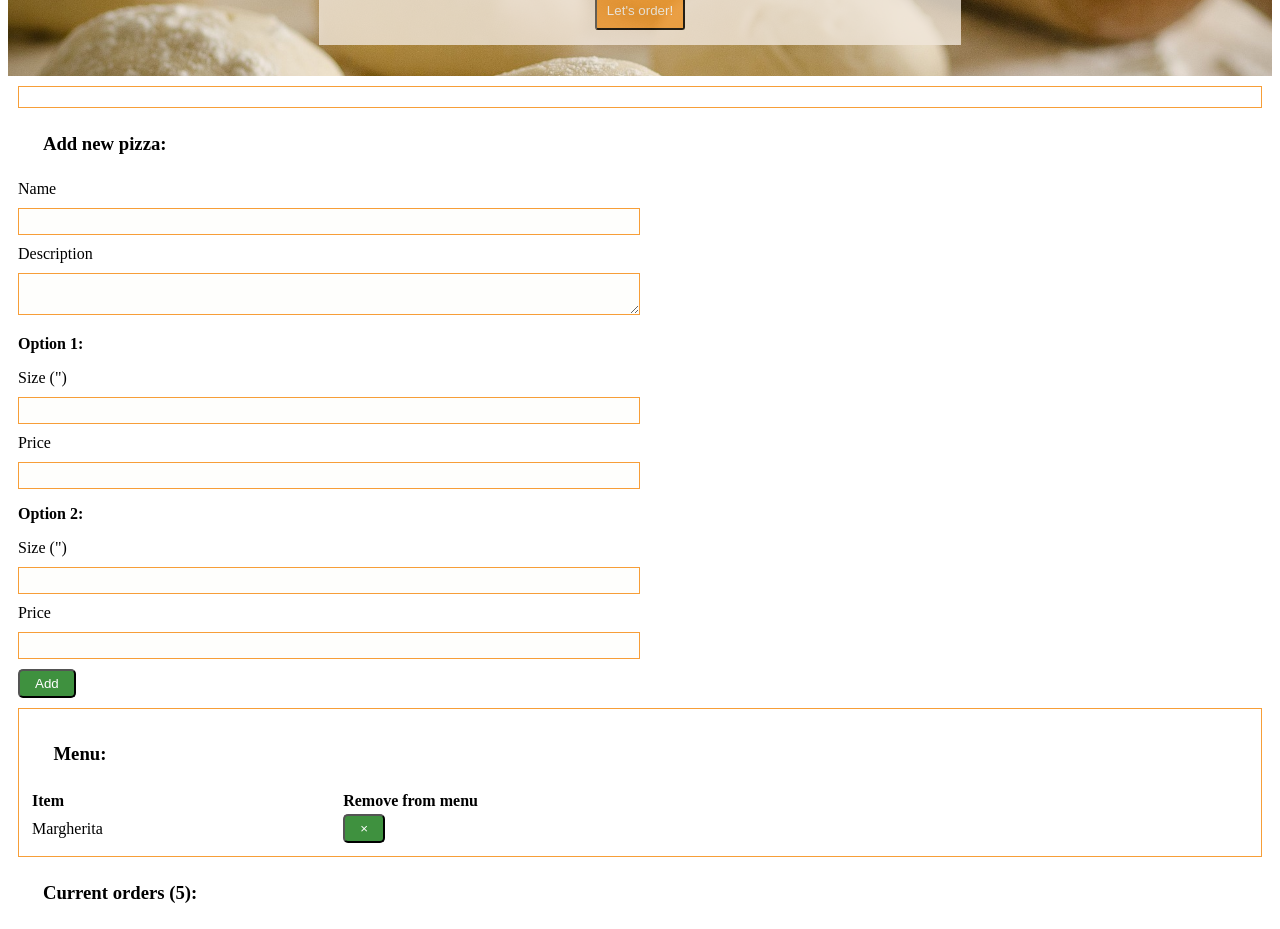
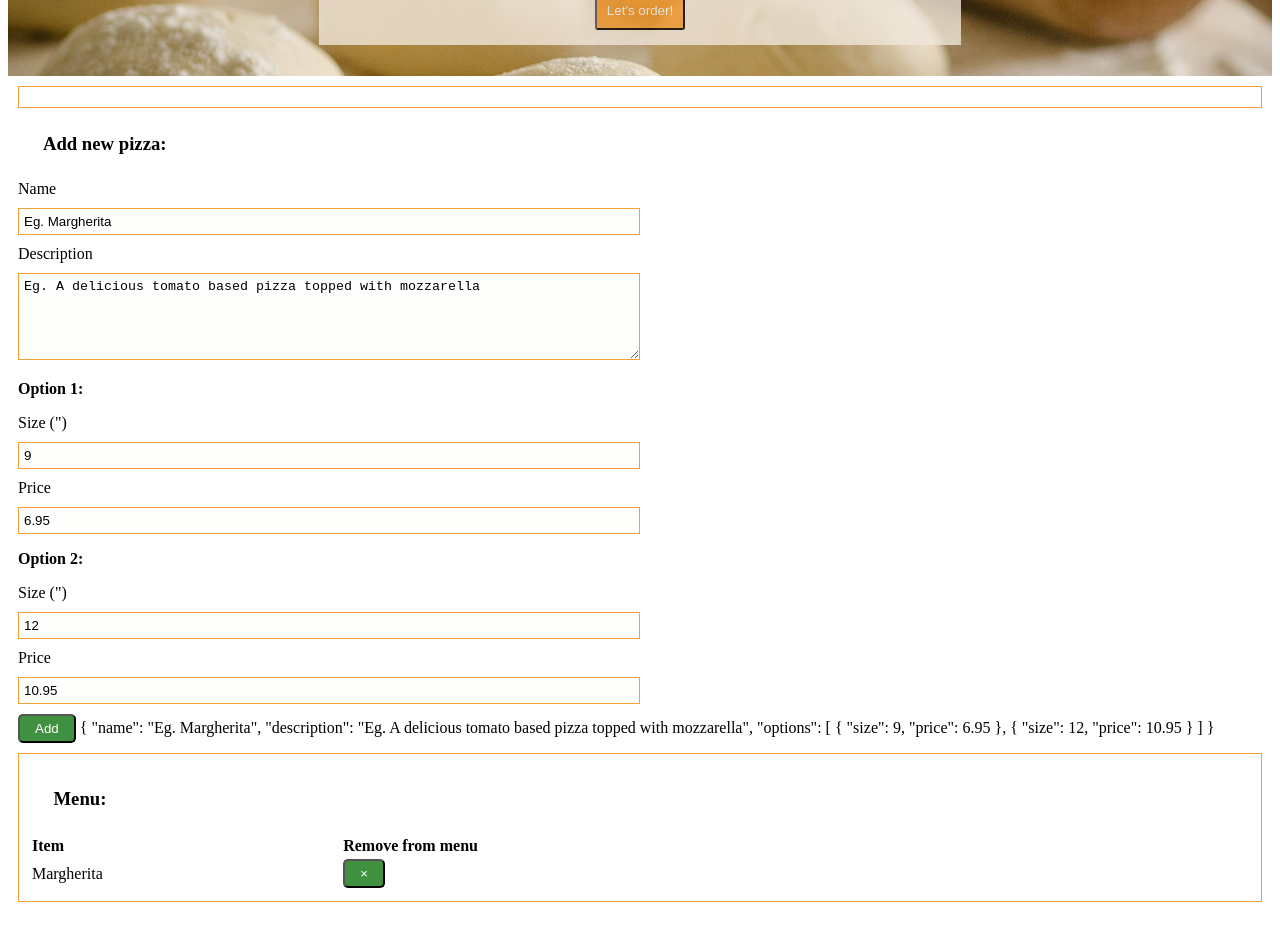
Before and after one commit to chrisdixon161/Pizza-Planet-V2-Stages, a Vue app: page / in a window 1280 px wide. Shown: the part 560-1489 px from the top of the page. Built offline with nearby package versions, Linux system fonts and the light colour scheme.

Commit message:
form input bindings

```diff
--- a/src/components/NewPizza.vue
+++ b/src/components/NewPizza.vue
@@ -3,41 +3,66 @@
     <h3>Add new pizza:</h3>
     <div class="form-group">
       <label for="name">Name</label>
-      <input type="text" id="name" />
+      <input type="text" id="name" v-model="newPizza.name" />
     </div>
     <div class="form-group">
       <label for="description">Description</label>
-      <textarea type="text" id="description"></textarea>
+      <textarea type="text" id="description" v-model="newPizza.description" rows="5"></textarea>
     </div>
     <p>
       <strong>Option 1:</strong>
     </p>
     <div class="form-group">
       <label for="size1">Size (")</label>
-      <input type="text" id="size1" />
+      <input type="text" id="size1" v-model="newPizza.options[0].size" />
     </div>
     <div class="form-group">
       <label for="price1">Price</label>
-      <input type="text" id="price1" />
+      <input type="text" id="price1" v-model="newPizza.options[0].price" />
     </div>
     <p>
       <strong>Option 2:</strong>
     </p>
     <div class="form-group">
       <label for="size2">Size (")</label>
-      <input type="text" id="size2" />
+      <input type="text" id="size2" v-model="newPizza.options[1].size" />
     </div>
     <div class="form-group">
       <label for="price2">Price</label>
-      <input type="text" id="price2" />
+      <input type="text" id="price2" v-model="newPizza.options[1].price" />
     </div>
-    <button type="button" class="btn_green">Add</button>
+    <button type="button" class="btn_green" @click="add">Add</button>
+    {{ this.newPizza }}
   </form>
 </template>
 
 <script>
 export default {
-  name: "addNewPizza"
+  name: "addNewPizza",
+  data() {
+    return {
+      newPizza: {
+        name: "Eg. Margherita",
+        description:
+          "Eg. A delicious tomato based pizza topped with mozzarella",
+        options: [
+          {
+            size: 9,
+            price: 6.95
+          },
+          {
+            size: 12,
+            price: 10.95
+          }
+        ]
+      }
+    };
+  },
+  methods: {
+    add() {
+      alert("method triggered");
+    }
+  }
 };
 </script>
 
```
